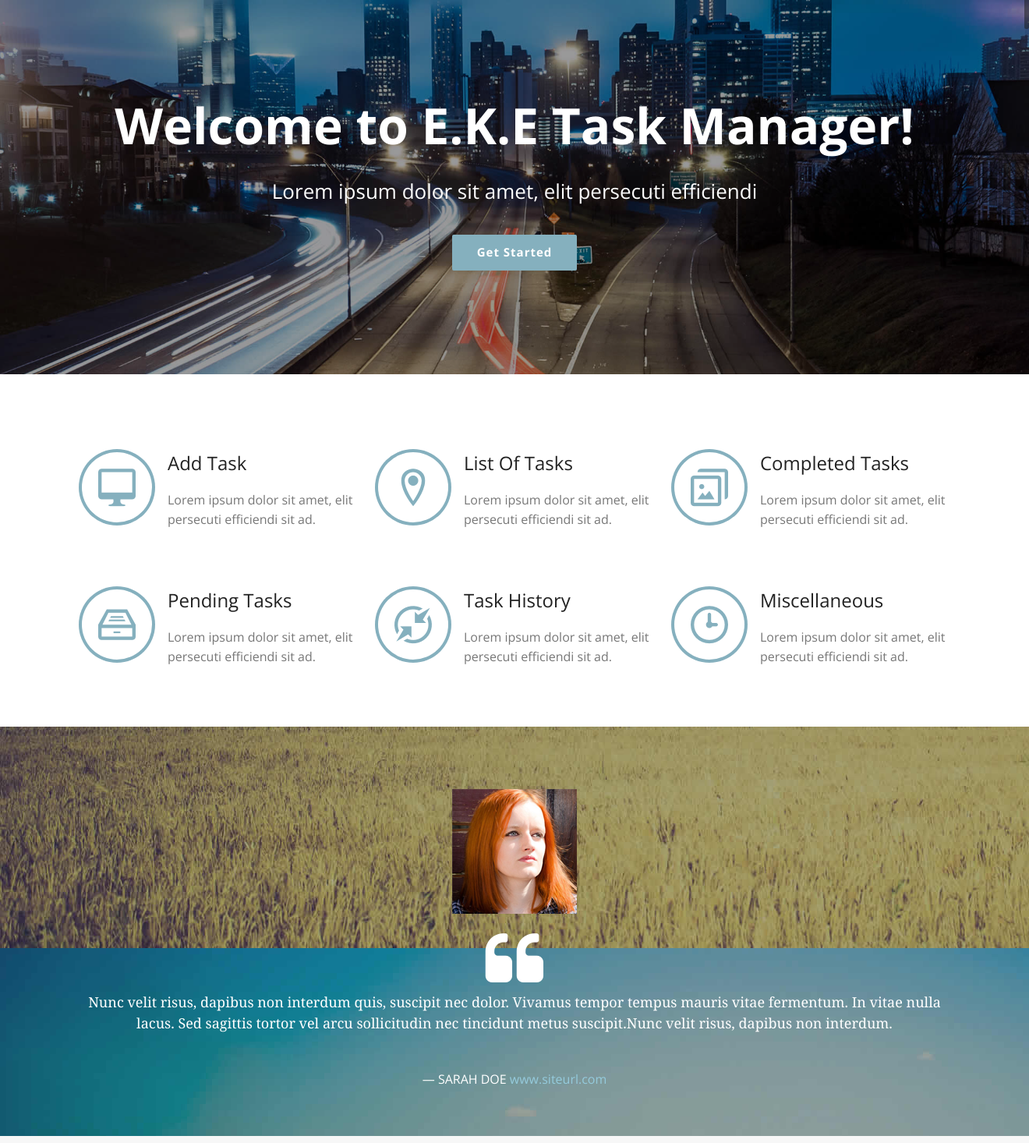
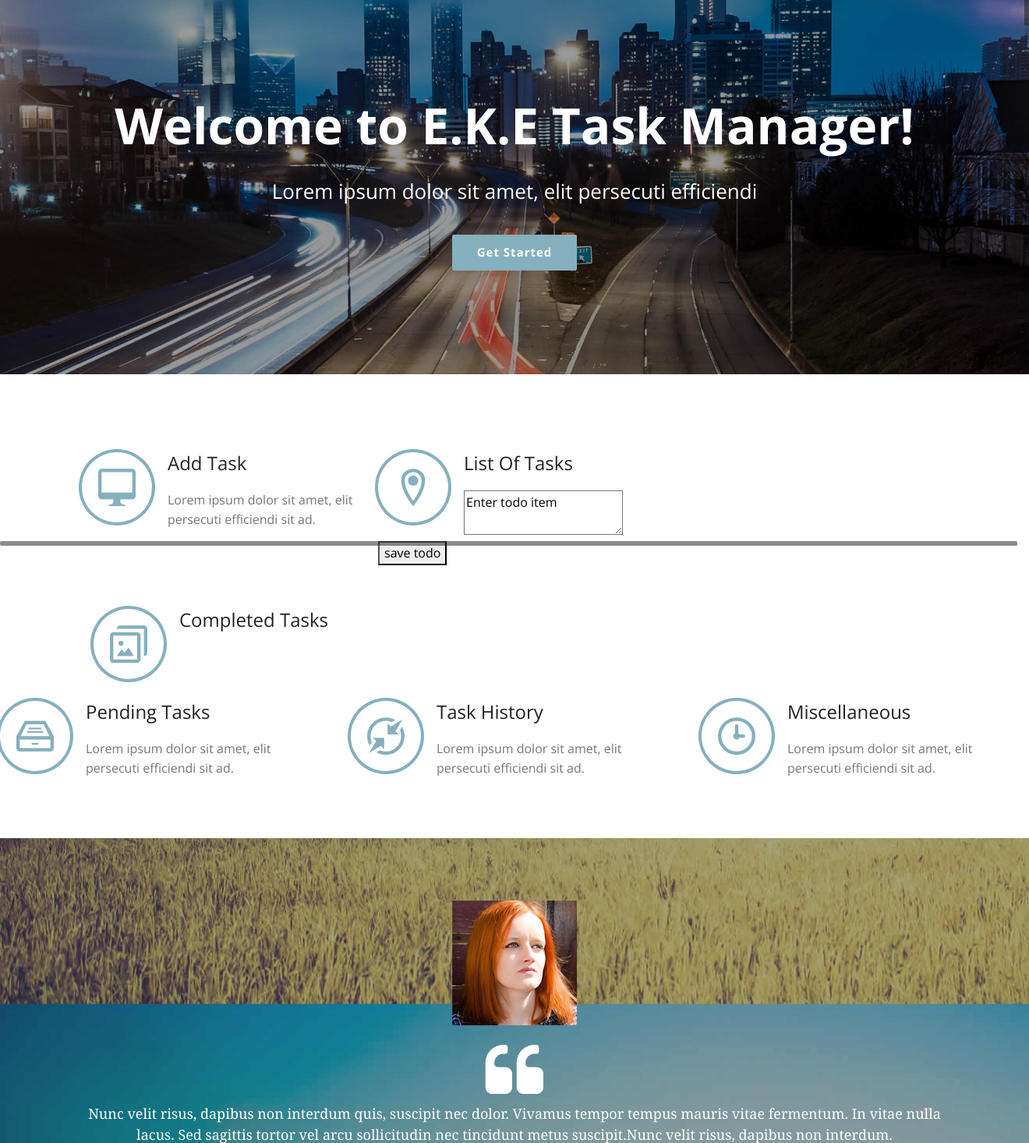
Before and after one commit to k-plasma/Eger_2019_1_Ghost_Busters, a PHP site: page / in a window 1320 px wide; the page is wider, and only the part inside the window is pictured. Shown: the part 100-1566 px from the top of that part at 78% size. Run offline with PHP 8.4, Linux system fonts and the light colour scheme; some libraries are stand-ins or nearby versions.

Commit message:
add to task list

```diff
--- a/index.html
+++ b/index.html
@@ -79,8 +79,23 @@
             </div>
           </div>
           <h3 class="text-bold">List Of Tasks</h3>
-          <p>Lorem ipsum dolor sit amet, elit persecuti efficiendi sit ad.</p>
+          <div class="todo-form">
+            <textarea v-model="todotext" form="todoForm">Enter todo item</textarea>
+            <br>
+            <button v-on:click="addToList">save todo</button>
+        </div>
+        <div class="todo-list">
+            <ol>
+                <div class= "todo"></div> <!-- :class="{ 'done': todo.read }" -->
+                    <todo-item
+                        v-for="item in todoList"
+                        v-bind:todo="item"
+                        :class="{ 'done': item.done }"
+                    ></todo-item>
+                </div>
 
+            </ol>
+        </div>
           <div class="clear"></div>
         </div>
 
@@ -91,8 +106,18 @@
             </div>
           </div>
           <h3 class="text-bold">Completed Tasks</h3>
-          <p>Lorem ipsum dolor sit amet, elit persecuti efficiendi sit ad.</p>
+        <div class="todo-list">
+            <ol>
+                <div class= "todo"></div> <!-- :class="{ 'done': todo.read }" -->
+                    <todo-item
+                        v-for="item in todoList"
+                        v-bind:todo="item"
+                        :class="{ 'done': item.done }"
+                    ></todo-item>
+                </div>
 
+            </ol>
+        </div>
           <div class="clear"></div>
         </div>
 
--- a/src/routes/Routes.php
+++ b/src/routes/Routes.php
@@ -3,3 +3,4 @@
 $router->map('GET', '/', function() {_control('HomeController.View');}, 'homeView');
 $router->map('POST', '/', function() {_control('HomeController.Register');}, 'homeRegister');
 $router->map('PUT', '/', function() {_control('HomeController.Login');}, 'homeLogin');
+$router->map('GET', '/', function() {_control('HomeController.Login');}, 'taskView');
```
